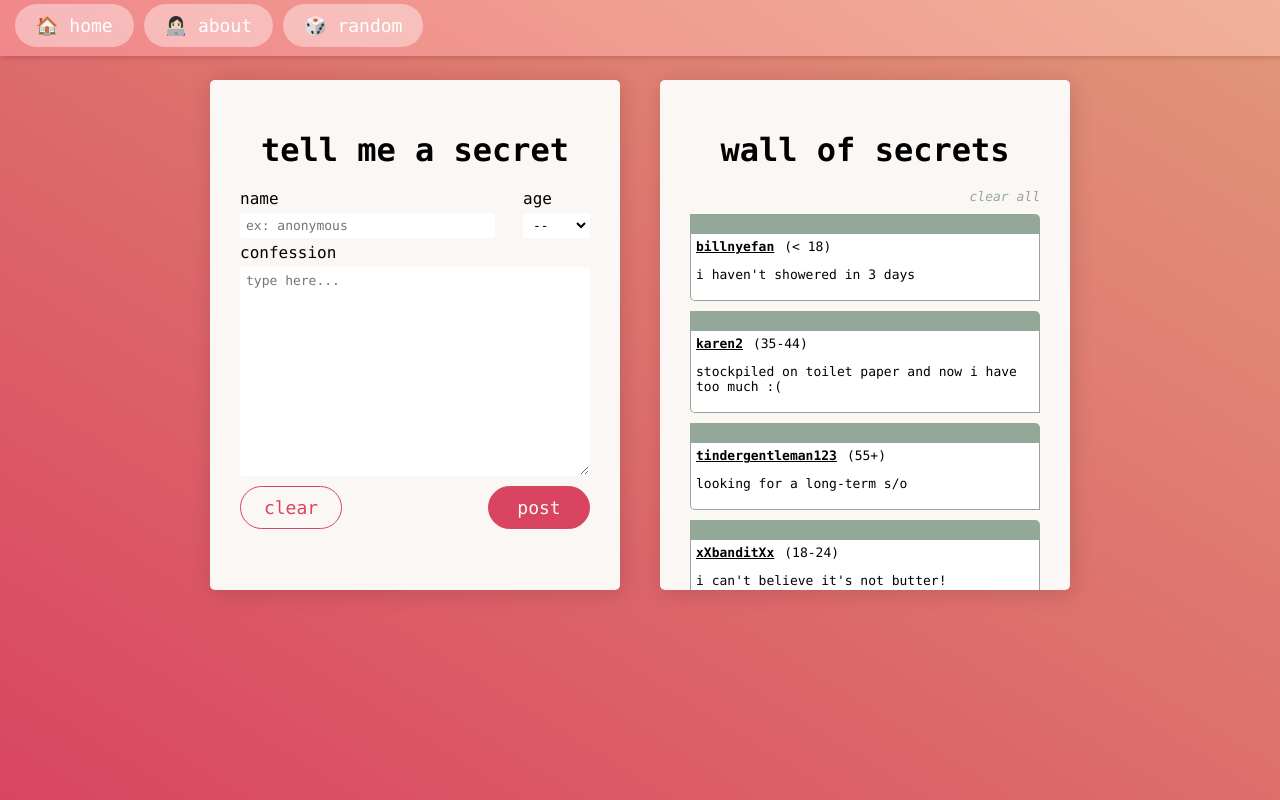
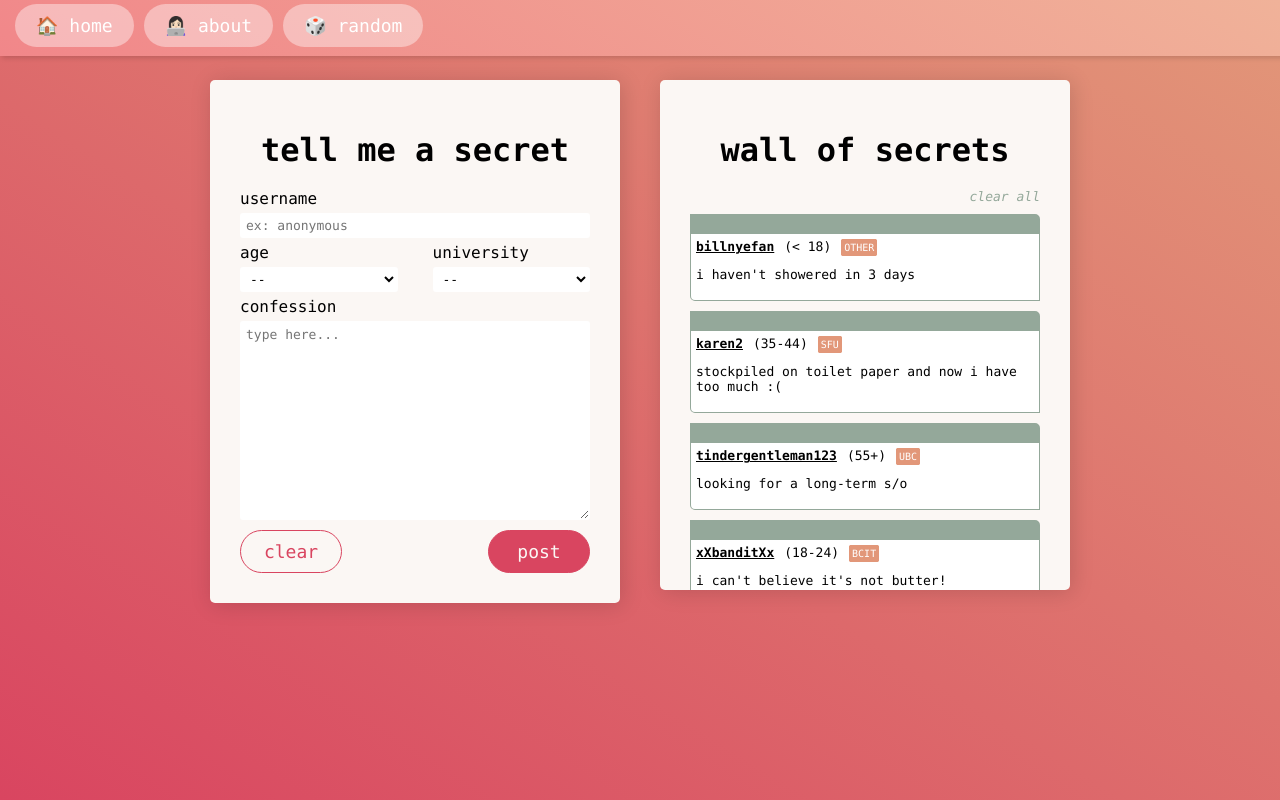
Before and after one commit to tsangela/uni-confessions, a React (Create React App) app: page / in a window 1280 px wide. Built offline with nearby package versions, Linux system fonts and the light colour scheme.

Commit message:
rename name to username and add university field

```diff
--- a/src/App.css
+++ b/src/App.css
@@ -319,7 +319,14 @@ div.copied {
   /* padding: 2px; */
   /* background: rgba(0, 0, 0, 0.3); */
   color: white;
-  text-shadow: 0px 0px 3px rgba(0, 0, 0, 0.3);
+  text-shadow: 0px 0px 5px rgba(0, 0, 0, 0.5);
+}
+
+.user-info {
+  display: flex;
+  justify-content: flex-start;
+  align-items: center;
+  margin-bottom: 20px;
 }
 
 /*
@@ -396,6 +403,11 @@ form
   display: flex;
   justify-content: space-between;
   flex-wrap: wrap;
+}
+
+.form-inline #form-age,
+.form-inline #form-university {
+  width: 45%;
 }
 
 #form-name {
@@ -485,10 +497,20 @@ message board
   overflow-y: scroll;
 }
 
-.message-name {
+.message-username {
   font-weight: bold;
   text-decoration: underline;
   margin-right: 10px;
+}
+
+.message-university {
+  margin-left: 10px;
+  padding: 2px;
+  background: #e29779;
+  color: white;
+  border-radius: 2px;
+  border: 1px solid #e29779;
+  font-size: x-small;
 }
 
 .message-age::before {
@@ -604,10 +626,13 @@ div.clear-messages-wrapper {
     height: 450px;
   }
 
-  .text-box {
-    height: 200px;
-  }
   .form-button {
     font-size: large;
   }
 }
+
+@media only screen and (min-width: 820px) {
+  .text-box {
+    height: 190px;
+  }
+}
--- a/src/components/about/description/index.js
+++ b/src/components/about/description/index.js
@@ -18,7 +18,7 @@ class Description extends React.Component {
           </p>
           <ol>
             <li>
-              enter a <span className='highlight'>nickname</span>, select your <span className='highlight'>age range</span>, and write whatever you want in the <span className='highlight'>text box</span>
+              enter a <span className='highlight'>username</span>, select your <span className='highlight'>age range</span>, and write whatever you want in the <span className='highlight'>text box</span>
             </li>
             <li>
               submit your <span className='highlight'>juicy confession</span>
--- a/src/components/board/index.js
+++ b/src/components/board/index.js
@@ -43,8 +43,9 @@ class Board extends React.Component {
               <Confession key={message.id}
                           id={message.id}
                           date={message.date}
-                          name={message.name}
+                          username={message.username}
                           age={message.age}
+                          university={message.university}
                           text={message.text}/>)}
         </div>
       </div>
--- a/src/components/common/confession.js
+++ b/src/components/common/confession.js
@@ -32,13 +32,14 @@ class Confession extends React.Component {
 
   render() {
     const { deleting } = this.state;
-    const { id, date, name, age, text } = this.props;
+    const { id, date, username, age, university, text } = this.props;
     return (
       <div className={`delete-container${deleting ? ' deleting' : ''}`} onClick={event => this.handleSelect(event, id)} title={date}>
         <Message id={id}>
           <span ref={ref => this.deleteButton = ref} id={`${id}_delete`} className='delete' onClick={() => this.handleDelete(id)}>-</span>
-          <span className='message-name'>{name}</span>
+          <span className='message-username'>{username}</span>
           <span className='message-age'>{age}</span>
+          <span className='message-university'>{university.toUpperCase()}</span>
           <p>{text}</p>
         </Message>
       </div>
--- a/src/components/dialog/index.js
+++ b/src/components/dialog/index.js
@@ -23,7 +23,7 @@ class Dialog extends React.Component {
 
     // retrieve selected message
     const selectedMessage = this.getMessage(messages, selectedId);
-    const { id, date, name, age, text } = selectedMessage;
+    const { id, date, username, age, university, text } = selectedMessage;
 
     // render dialog with message metadata
     return (
@@ -34,9 +34,11 @@ class Dialog extends React.Component {
             <span id={`${id}_close`} className='close' role='button' aria-label='close button' title='close' onClick={this.handleClose}>x</span>
           </div>
           <span className='message-date'>{date}</span>
-          <span className='message-name'>{name}</span>
-          <span className='message-age'>{age}</span>
-          <div style={{ margin: '20px 0' }}/>
+          <div className='user-info'>
+            <span className='message-username'>{username}</span>
+            <span className='message-age'>{age}</span>
+            <span className='message-university'>{university.toUpperCase()}</span>
+          </div>
           <span>{text}</span>
           <Clipboard text={text}/>
         </div>
--- a/src/components/form/index.js
+++ b/src/components/form/index.js
@@ -1,11 +1,12 @@
 import React from 'react';
 import { connect } from 'react-redux';
 import { addMessage } from '../../redux/actions/messages';
+import options from '../../resources/options.json'
 
-const NO_AGE = '--';
+const NONE = '--';
 const DEFAULT_STATE = {
-  name: '',
-  age: NO_AGE,
+  username: '',
+  age: NONE,
   text: ''
 };
 
@@ -14,8 +15,9 @@ class Form extends React.Component {
     super(props);
     this.form = React.createRef();
     this.state = {
-      name: '',
-      age: NO_AGE,
+      username: '',
+      age: NONE,
+      university: NONE,
       text: ''
     };
   }
@@ -33,21 +35,21 @@ class Form extends React.Component {
 
   handleSubmit = () => {
     // retrieve input
-    const { name, age, text } = this.state;
+    const { username, age, university, text } = this.state;
 
     // validate input
-    if (!name || age === NO_AGE || !text) {
+    if (!username || age === NONE || university === NONE || !text) {
       alert('please ensure that all fields are filled in 😊');
       return;
     }
 
     // generate date and id
     const now = new Date();
-    const id = `${name}_${now.getTime()}`;
+    const id = `${username}_${now.getTime()}`;
     const date = now.toLocaleString();
 
     // construct message
-    const message = {id, date, name, age, text};
+    const message = {id, date, username, age, university, text};
 
     // add message and clear form
     this.props.addMessage(message);
@@ -59,21 +61,23 @@ class Form extends React.Component {
       <div id='modal-form' className='modal'>
         <h1>tell me a secret</h1>
           <form ref={ref => this.form = ref} id='confession-form'>
+            <div id='form-name' className='form-group'>
+              <label htmlFor='username'>username</label>
+              <input type='text' id='username' name='username' placeholder='ex: anonymous' onBlur={this.handleChange}/>
+            </div>
             <div className='form-inline'>
-              <div id='form-name' className='form-group'>
-                <label htmlFor='name'>name</label>
-                <input type='text' id='name' name='name' placeholder='ex: anonymous' onBlur={this.handleChange}/>
-              </div>
               <div id='form-age' className='form-group'>
                 <label htmlFor='age'>age</label>
                 <select id='age' name='age' value={this.state.age} onChange={this.handleChange}>
-                  <option disabled value={NO_AGE}>{NO_AGE}</option>
-                  <option value='< 18'>{`< 18`}</option>
-                  <option value='18-24'>18-24</option>
-                  <option value='25-34'>25-34</option>
-                  <option value='35-44'>35-44</option>
-                  <option value='45-54'>45-54</option>
-                  <option value='55+'>55+</option>
+                  <option disabled value={NONE}>{NONE}</option>
+                  {options.ageRanges.map(age => <option key={age} value={age}>{age}</option>)}
+                </select>
+              </div>
+              <div id='form-university' className='form-group'>
+                <label htmlFor='university'>university</label>
+                <select id='university' name='university' value={this.state.university} onChange={this.handleChange}>
+                  <option disabled value={NONE}>{NONE}</option>
+                  {options.universities.map(uni => <option key={uni} value={uni}>{uni}</option>)}
                 </select>
               </div>
             </div>
--- a/src/resources/default.json
+++ b/src/resources/default.json
@@ -3,36 +3,41 @@
     {
       "id": "default0",
       "date": "5/9/2020, 6:57:50 PM",
-      "name": "billnyefan",
+      "username": "billnyefan",
       "age": "< 18",
+      "university": "other",
       "text": "i haven't showered in 3 days"
     },
     {
       "id": "default1",
       "date": "5/9/2020, 6:52:02 PM",
-      "name": "karen2",
+      "username": "karen2",
       "age": "35-44",
+      "university": "sfu",
       "text": "stockpiled on toilet paper and now i have too much :("
     },
     {
       "id": "default2",
       "date": "5/9/2020, 6:45:27 PM",
-      "name": "tindergentleman123",
+      "username": "tindergentleman123",
       "age": "55+",
+      "university": "ubc",
       "text": "looking for a long-term s/o"
     },
     {
       "id": "default3",
       "date": "5/9/2020, 6:30:01 PM",
-      "name": "xXbanditXx",
+      "username": "xXbanditXx",
       "age": "18-24",
+      "university": "bcit",
       "text": "i can't believe it's not butter!"
     },
     {
       "id": "default4",
       "date": "5/9/2020, 6:02:32 PM",
-      "name": "anon",
+      "username": "anon",
       "age": "45-54",
+      "university": "uvic",
       "text": "Lorem ipsum dolor sit amet, consectetur adipiscing elit. Phasellus vel eros et nisl rutrum semper nec non ligula. Nunc vel rhoncus lorem. Maecenas convallis ex at risus posuere tristique. Aliquam erat volutpat. Proin metus magna, auctor a feugiat a, rhoncus id mauris. Nulla molestie magna non leo maximus, quis accumsan dolor auctor. Integer facilisis, leo vel imperdiet gravida, tellus purus condimentum ante, quis blandit urna mi a arcu. Donec maximus gravida ipsum, nec hendrerit tortor fermentum sed. Nullam odio orci, efficitur ac nibh quis, malesuada viverra odio. Donec at iaculis mi. Mauris a leo vel velit commodo vulputate. Mauris faucibus luctus nulla, vel maximus mi. Maecenas sit amet nunc vel massa placerat bibendum non sit amet velit."
     }
   ]
--- /dev/null
+++ b/src/resources/options.json
@@ -0,0 +1,4 @@
+{
+  "ageRanges": ["< 18", "18-24", "25-34", "35-44", "45-54", "55+"],
+  "universities": ["ubc", "sfu", "bcit", "uvic", "other"]
+}
```
